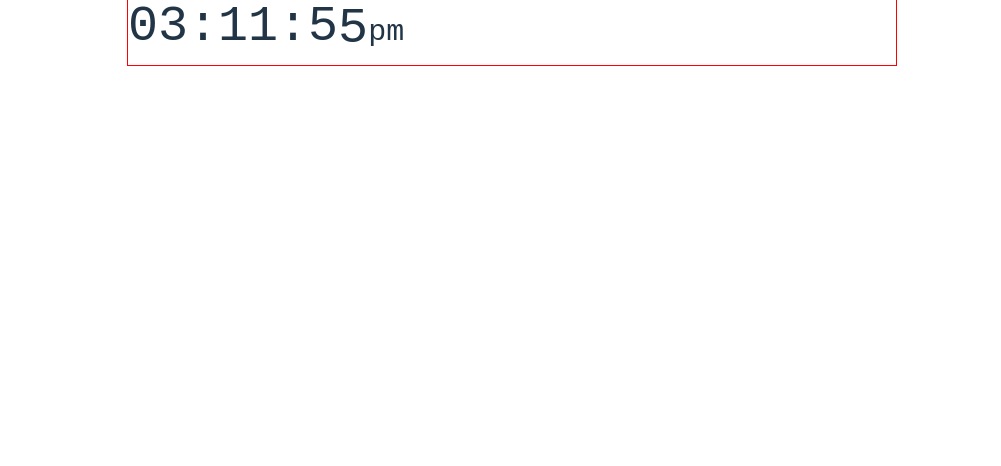
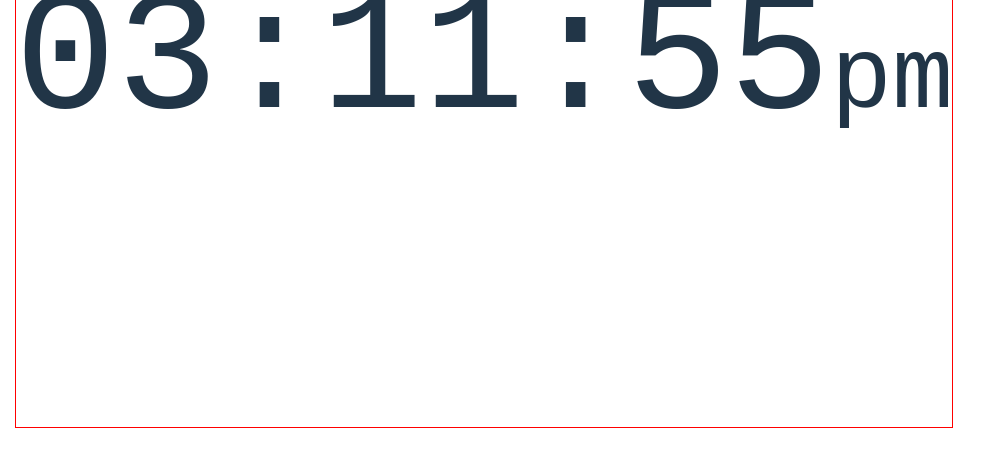
Before and after one commit to nmhossain02/prayer-times-v2, a React (Vite) app: page / in a window 1280 px wide. Shown: the top 466 px of the page, without its empty margins (0-1001 px from the left). Built offline with nearby package versions, Linux system fonts and the light colour scheme.

Commit message:
Started on main app

```diff
--- a/src/App.css
+++ b/src/App.css
@@ -15,8 +15,12 @@
     "date message side-bar";
 }
 
-.Clock {
+.big-clock-wrap {
   grid-area: big-clock;
   border: solid 1px red;
   margin: -1px;
 }
+
+.big-clock-wrap > .Clock {
+  font-size: 170px
+}
--- a/src/App.tsx
+++ b/src/App.tsx
@@ -14,7 +14,9 @@ function App() {
 
   return (
     <div className="App">
-      <Clock noSeconds={false} date={currentTime} />
+      <div className="big-clock-wrap">
+        <Clock noSeconds={false} date={currentTime} />
+      </div>
     </div>
   )
 }
```
